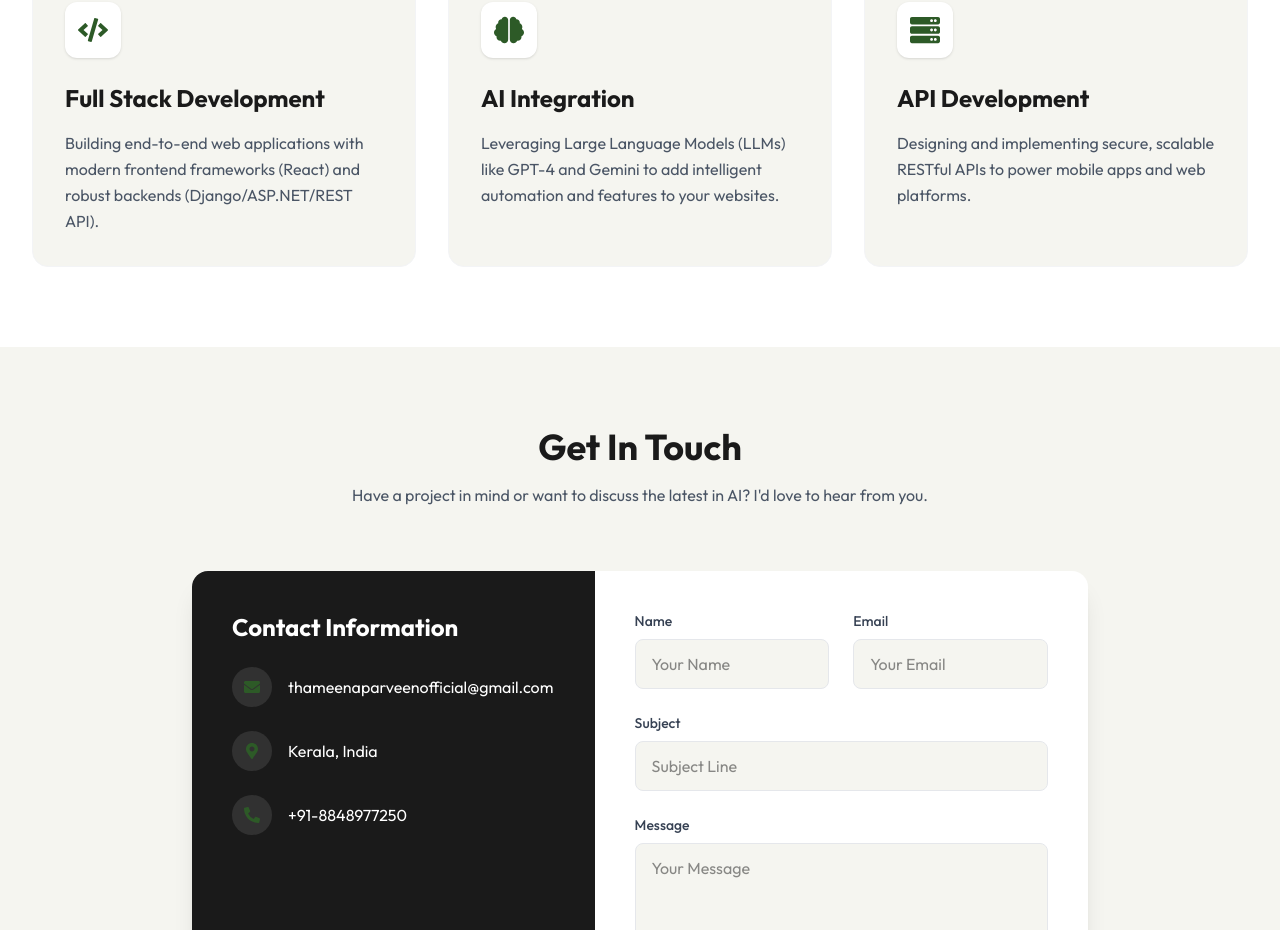
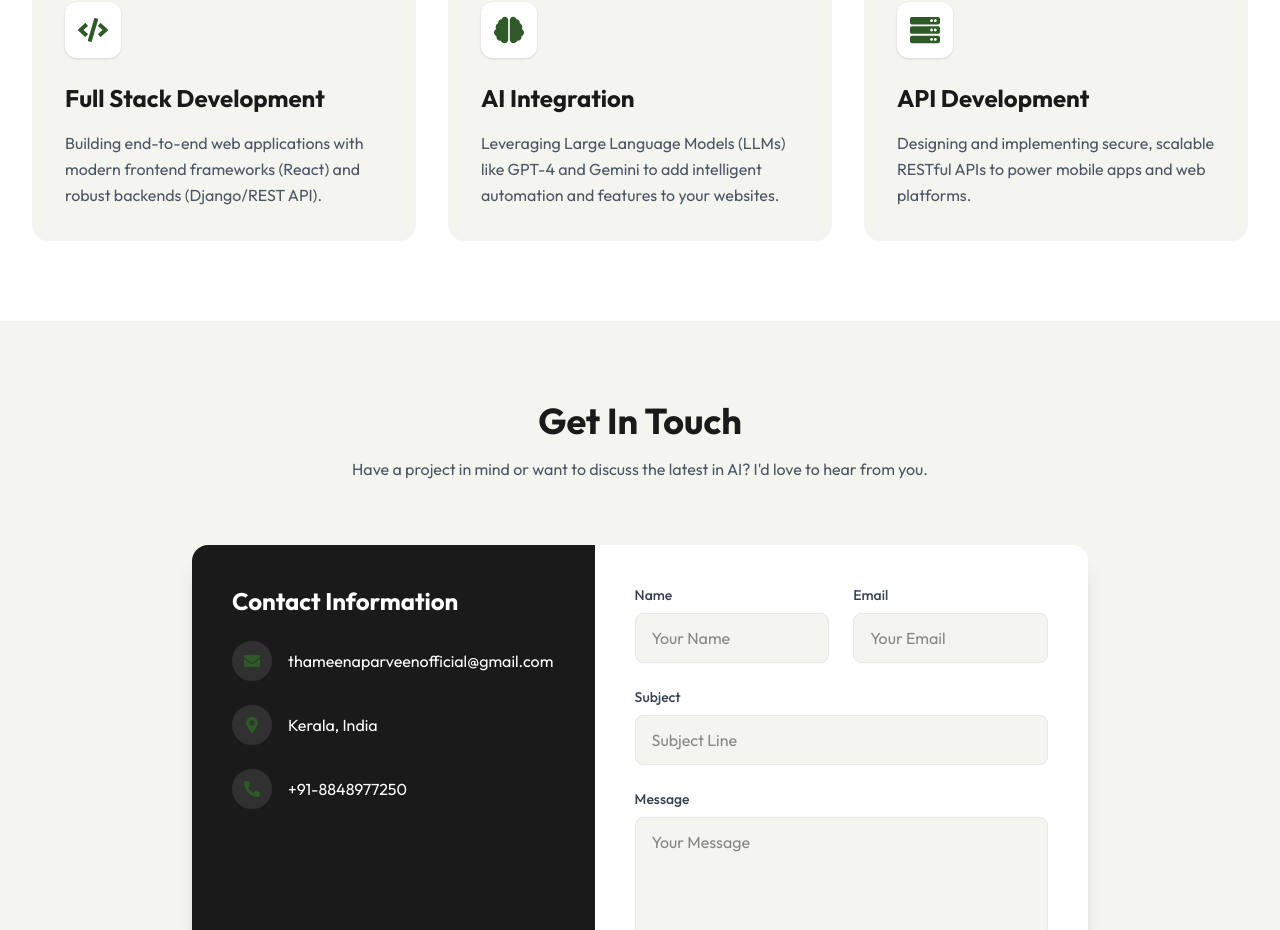
Before and after one commit to thameenaparveen2906/Thameena-Parveen--Personal-Portfolio, a React (Vite) app: page / in a window 1280 px wide. Shown: the part 4760-5690 px from the top of the page. Built offline with nearby package versions, Linux system fonts and the light colour scheme.

Commit message:
Update Full Stack Development service description

```diff
--- a/src/components/Services.jsx
+++ b/src/components/Services.jsx
@@ -22,7 +22,7 @@ const Services = () => {
         {
             icon: FaCode,
             title: 'Full Stack Development',
-            description: 'Building end-to-end web applications with modern frontend frameworks (React) and robust backends (Django/ASP.NET/REST API).'
+            description: 'Building end-to-end web applications with modern frontend frameworks (React) and robust backends (Django/REST API).'
         },
         {
             icon: FaBrain,
```
